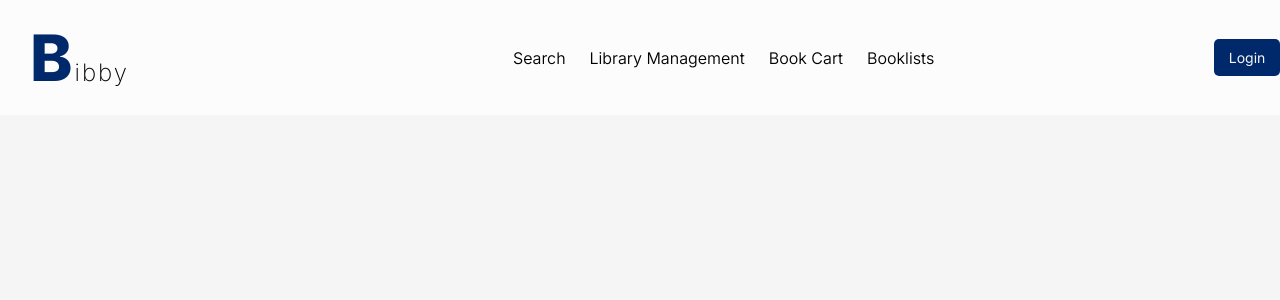
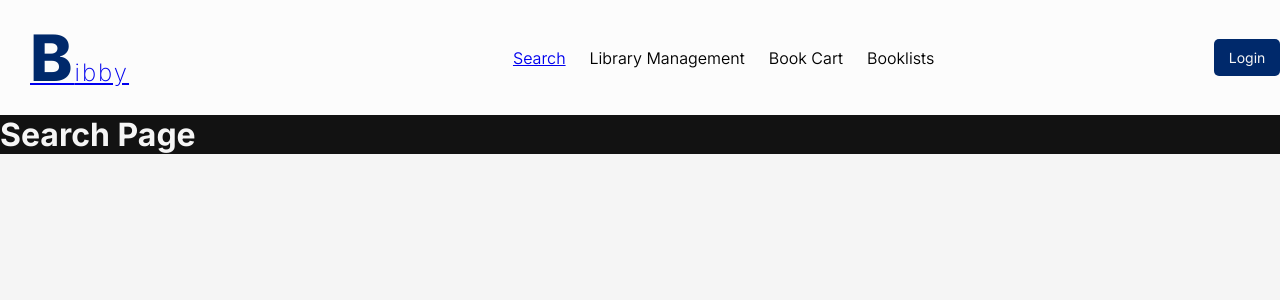
Before and after one commit to leodvincci/Bibby-Web, a React (Vite) app: page /search in a window 1280 px wide. Shown: the top 300 px of the page. Built offline with nearby package versions, Linux system fonts and the light colour scheme.

Commit message:
Add routing to Nav component and integrate SearchPage: - Wrap `Nav` with `BrowserRouter` and define routes. - Create `SearchPage` component. - Update dependencies to include `react-router` and `react-router-dom`.

```diff
--- a/package.json
+++ b/package.json
@@ -16,6 +16,8 @@
   },
   "dependencies": {
     "react": "^19.2.3",
-    "react-dom": "^19.2.3"
+    "react-dom": "^19.2.3",
+    "react-router": "^7.11.0",
+    "react-router-dom": "^7.11.0"
   }
 }
--- a/src/components/Nav.tsx
+++ b/src/components/Nav.tsx
@@ -1,11 +1,14 @@
-
+import { BrowserRouter, Routes, Route, Link } from "react-router-dom";
+import {SearchPage} from "./SearchPage.tsx";
 
 function Nav(){
     return(
+        <BrowserRouter>
+
         <nav>
-            <p id={"bibby-logo"}>Bibby</p>
+            <Link to="/" id={"bibby-logo"}>Bibby</Link>
             <ul id={"nav-items"}>
-                <li>Search</li>
+                <Link to="/search"> Search </Link>
                 <li>Library Management</li>
                 <li>Book Cart</li>
                 <li>Booklists</li>
@@ -13,7 +16,15 @@ function Nav(){
 
             <p id={"sign-in-btn"} className={"btn"}>Login</p>
         </nav>
-    )
+
+
+
+            <Routes>
+                <Route path="/search" element={<SearchPage />} />
+            </Routes>
+            </BrowserRouter>
+
+            )
 }
 
 
--- /dev/null
+++ b/src/components/SearchPage.tsx
@@ -0,0 +1,10 @@
+function SearchPage(){
+    return(
+        <>
+            <h1>Search Page</h1>
+        </>
+        )
+}
+
+
+export {SearchPage}
```
Also changed, not shown: 1 other file (tests, documents, lock files or other folders).
